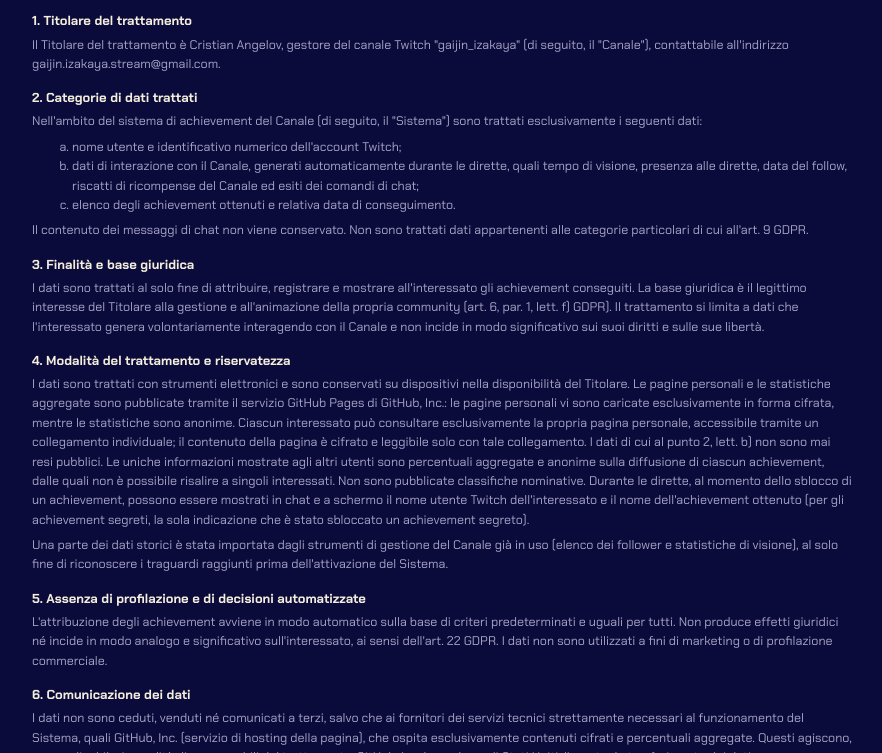
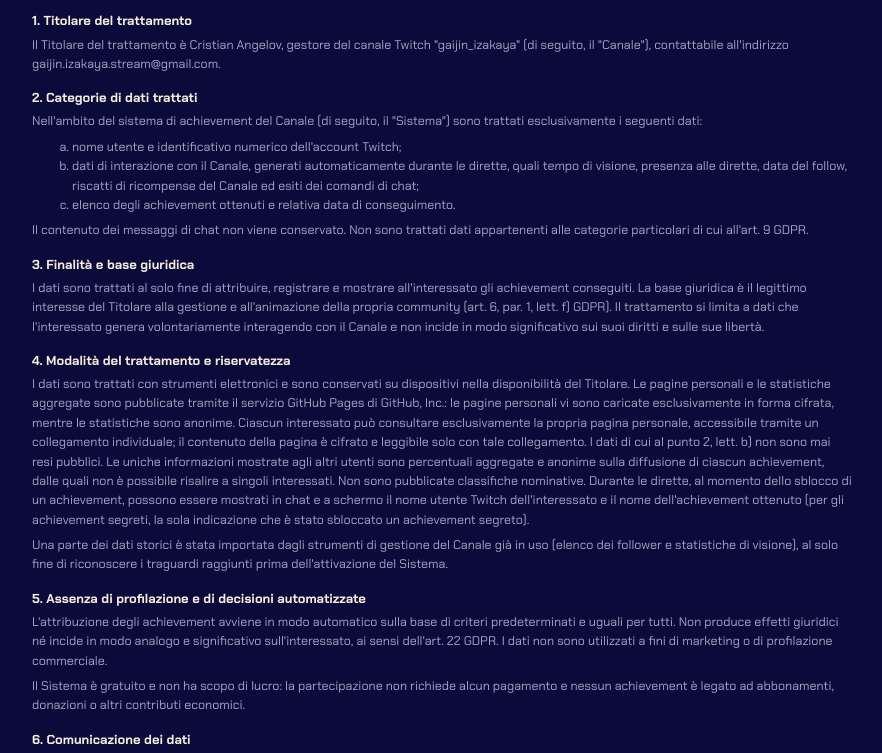
Before and after one commit to GaijinIzakaya/achievements, a plain HTML site: page index.html in a window 1280 px wide. Both pictures are taken after a click on the link "Informativa completa". Shown: the part 548-1301 px from the top of the page, without its empty margins (88-970 px from the left). Drawn offline with Linux system fonts and the light colour scheme.

Commit message:
Add files via upload

```diff
--- a/index.html
+++ b/index.html
@@ -107,6 +107,7 @@ a:focus-visible{outline:2px solid var(--yellow);outline-offset:2px}
     <p>Una parte dei dati storici è stata importata dagli strumenti di gestione del Canale già in uso (elenco dei follower e statistiche di visione), al solo fine di riconoscere i traguardi raggiunti prima dell'attivazione del Sistema.</p>
     <h4>5. Assenza di profilazione e di decisioni automatizzate</h4>
     <p>L'attribuzione degli achievement avviene in modo automatico sulla base di criteri predeterminati e uguali per tutti. Non produce effetti giuridici né incide in modo analogo e significativo sull'interessato, ai sensi dell'art. 22 GDPR. I dati non sono utilizzati a fini di marketing o di profilazione commerciale.</p>
+    <p>Il Sistema è gratuito e non ha scopo di lucro: la partecipazione non richiede alcun pagamento e nessun achievement è legato ad abbonamenti, donazioni o altri contributi economici.</p>
     <h4>6. Comunicazione dei dati</h4>
     <p>I dati non sono ceduti, venduti né comunicati a terzi, salvo che ai fornitori dei servizi tecnici strettamente necessari al funzionamento del Sistema, quali GitHub, Inc. (servizio di hosting della pagina), che ospita esclusivamente contenuti cifrati e percentuali aggregate. Questi agiscono, ove applicabile, in qualità di responsabili del trattamento. GitHub, Inc. ha sede negli Stati Uniti: l'eventuale trasferimento dei dati, comunque limitato a contenuti cifrati e percentuali anonime, avviene sulla base delle garanzie previste dagli artt. 45–46 GDPR (decisione di adeguatezza UE-USA e clausole contrattuali standard adottate dal fornitore). Restano salvi gli obblighi di legge.</p>
     <h4>7. Periodo di conservazione</h4>
```
